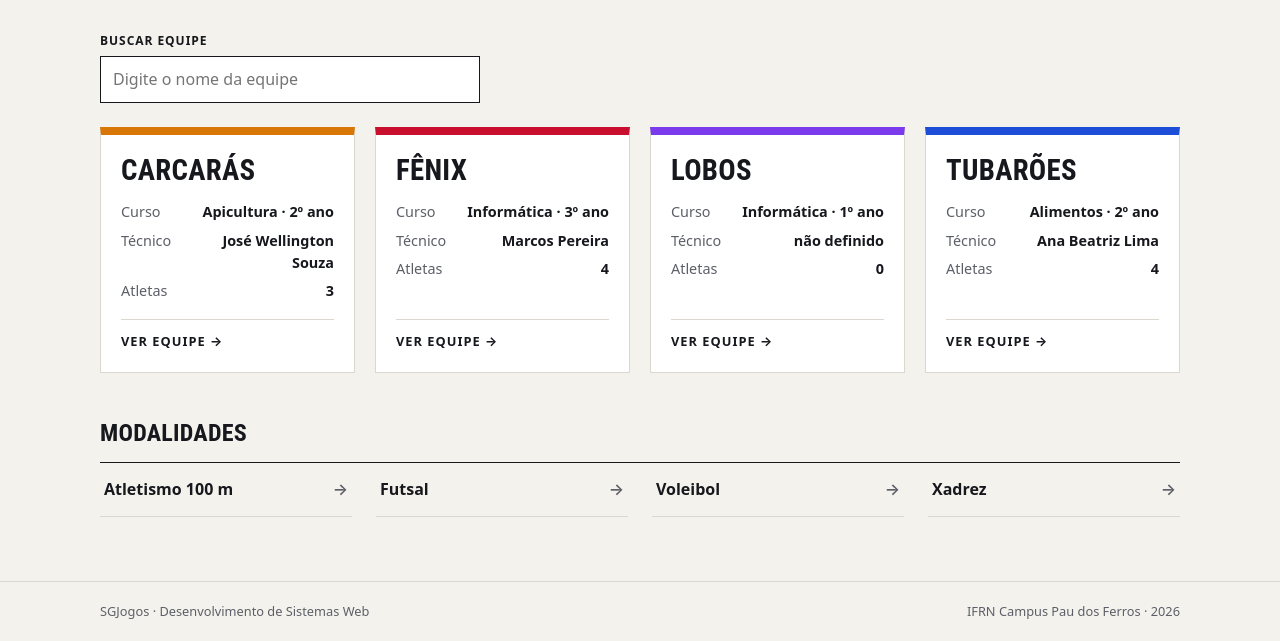
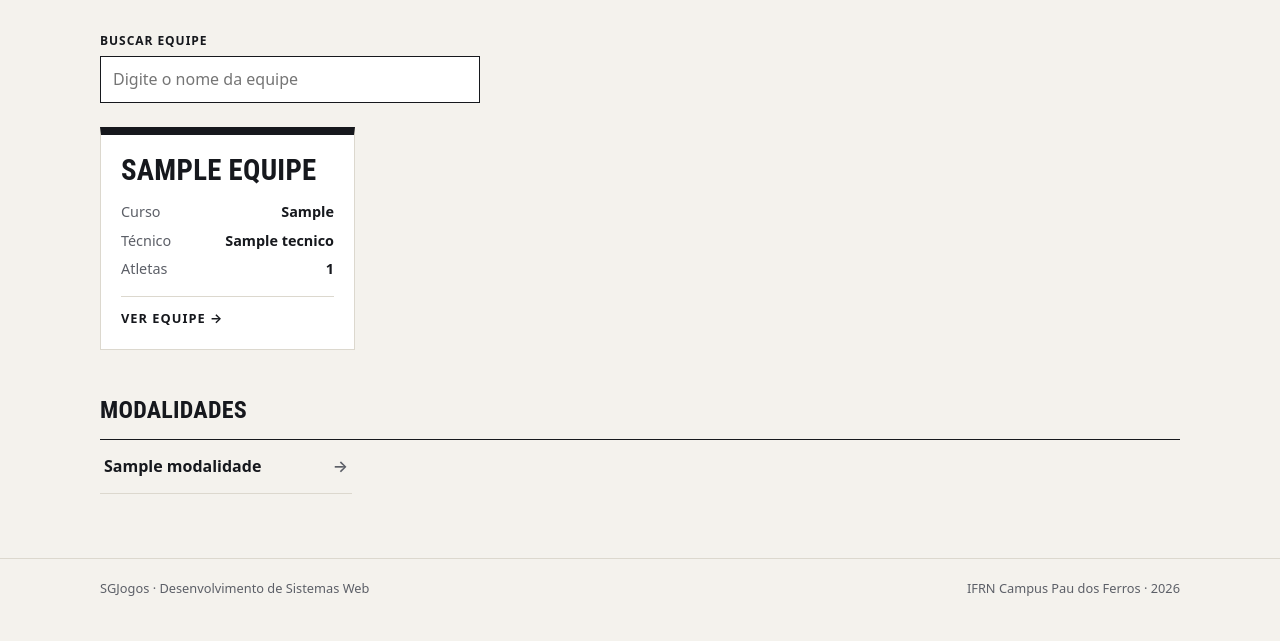
Before and after one commit to NicolasRaony06/prova-dsw, a Django app: template jogos/templates/jogos/index.html in a window 1280 px wide. Shown: the part 252-893 px from the top of the page. After the commit the page ends 848 px from the top, so only its background shows below. Run offline with Django 5.2, Linux system fonts and the light colour scheme; the template is opened without the code that fills it: values that come from a table or form of the project are taken from there, others are empty; tables that the repository leaves empty hold one stand-in row (values such as "Sample post"); parts of the project's set-up code (start-up, migrations or seed data) failed here and were passed over.

Commit message:
Add: index.html

```diff
--- a/jogos/templates/jogos/index.html
+++ b/jogos/templates/jogos/index.html
@@ -1,5 +1,5 @@
 {% extends "base.html" %}
-
+{% load static %}
 {% block title %}Equipes | SGJogos{% endblock title %}
 
 {% block main %}
@@ -15,66 +15,34 @@
         </div>
 
         <section class="grade" id="lista-equipes">
-            <article class="card" style="border-top-color: #d97706;">
-                <h3>Carcarás</h3>
+            {% for equipe in equipes %}
+                <article class="card" style="border-top-color: {{equipe.cor}}">
+                    <h3>{{equipe.nome}}</h3>
                     <dl>
                         <dt>Curso</dt>
-                    <dd>Apicultura · 2º ano</dd>
+                        <dd>{{equipe.curso}}</dd>
                         <dt>Técnico</dt>
-                    <dd>José Wellington Souza</dd>
+                        {% if equipe.tecnico %}
+                            <dd>{{equipe.tecnico}}</dd>
+                        {% else %}
+                            <dd>Não definido</dd>
+                        {% endif %}
                         <dt>Atletas</dt>
-                    <dd>3</dd>
+                        <dd>{{equipe.atletas.count}}</dd>
                     </dl>
-                <a class="link" href="equipe.html">Ver equipe</a>
+                    <a class="link" href="{% url "jogos:equipe" equipe.id %}">Ver equipe</a>
                 </article>
-
-            <article class="card" style="border-top-color: #c8102e;">
-                <h3>Fênix</h3>
-                <dl>
-                    <dt>Curso</dt>
-                    <dd>Informática · 3º ano</dd>
-                    <dt>Técnico</dt>
-                    <dd>Marcos Pereira</dd>
-                    <dt>Atletas</dt>
-                    <dd>4</dd>
-                </dl>
-                <a class="link" href="equipe.html">Ver equipe</a>
-            </article>
-
-            <article class="card" style="border-top-color: #7c3aed;">
-                <h3>Lobos</h3>
-                <dl>
-                    <dt>Curso</dt>
-                    <dd>Informática · 1º ano</dd>
-                    <dt>Técnico</dt>
-                    <dd>não definido</dd>
-                    <dt>Atletas</dt>
-                    <dd>0</dd>
-                </dl>
-                <a class="link" href="equipe.html">Ver equipe</a>
-            </article>
-
-            <article class="card" style="border-top-color: #1d4ed8;">
-                <h3>Tubarões</h3>
-                <dl>
-                    <dt>Curso</dt>
-                    <dd>Alimentos · 2º ano</dd>
-                    <dt>Técnico</dt>
-                    <dd>Ana Beatriz Lima</dd>
-                    <dt>Atletas</dt>
-                    <dd>4</dd>
-                </dl>
-                <a class="link" href="equipe.html">Ver equipe</a>
-            </article>
+            {% empty %}
+                <p class="sem-resultado" id="sem-resultado">Nenhuma equipe encontrada.</p>
+            {% endfor %}
         </section>
-
-        <p class="sem-resultado" id="sem-resultado" hidden>Nenhuma equipe encontrada.</p>
 
         <h2>Modalidades</h2>
         <ul class="lista-modalidades">
-            <li><a href="modalidade.html">Atletismo 100 m</a></li>
-            <li><a href="modalidade.html">Futsal</a></li>
-            <li><a href="modalidade.html">Voleibol</a></li>
-            <li><a href="modalidade.html">Xadrez</a></li>
+            {% for modalidade in modalidades %}
+                <li><a href="{% url "jogos:modalidade" modalidade.id %}">{{modalidade}}</a></li>
+            {%empty%}
+                <li>Nenhuma Modalidade Encontrada</li>
+            {% endfor %}
         </ul>
 {% endblock main %}
```
Lines whose indentation alone changed are shown as unchanged.
